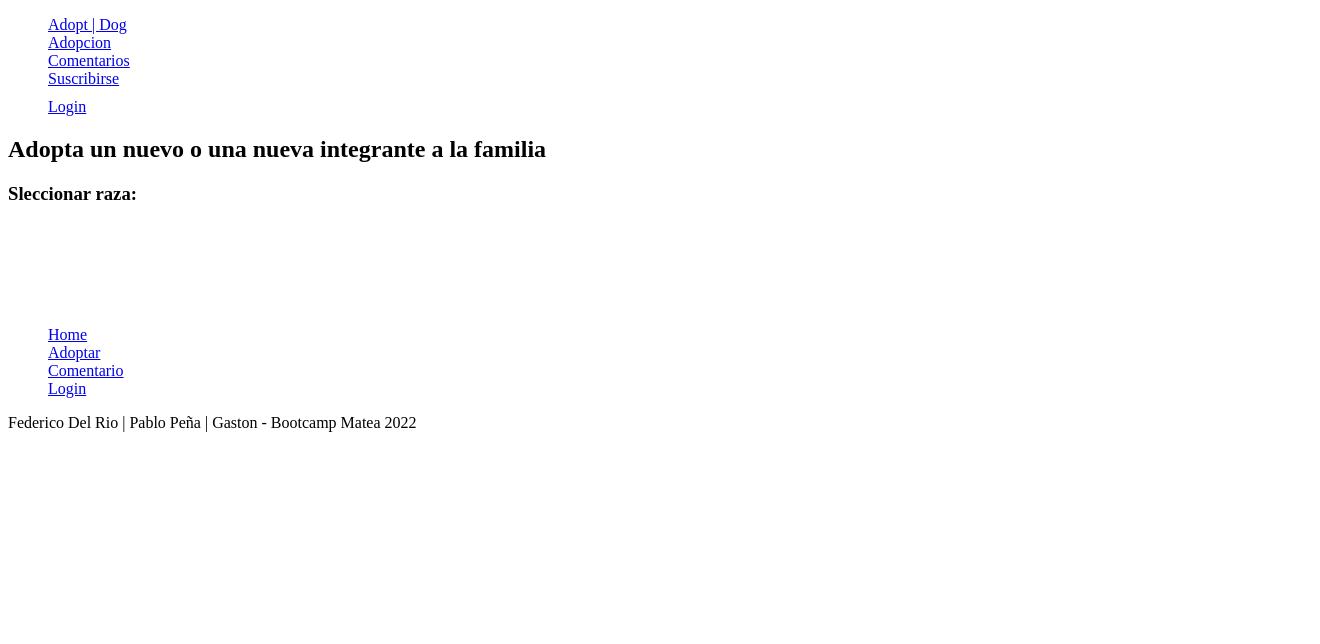
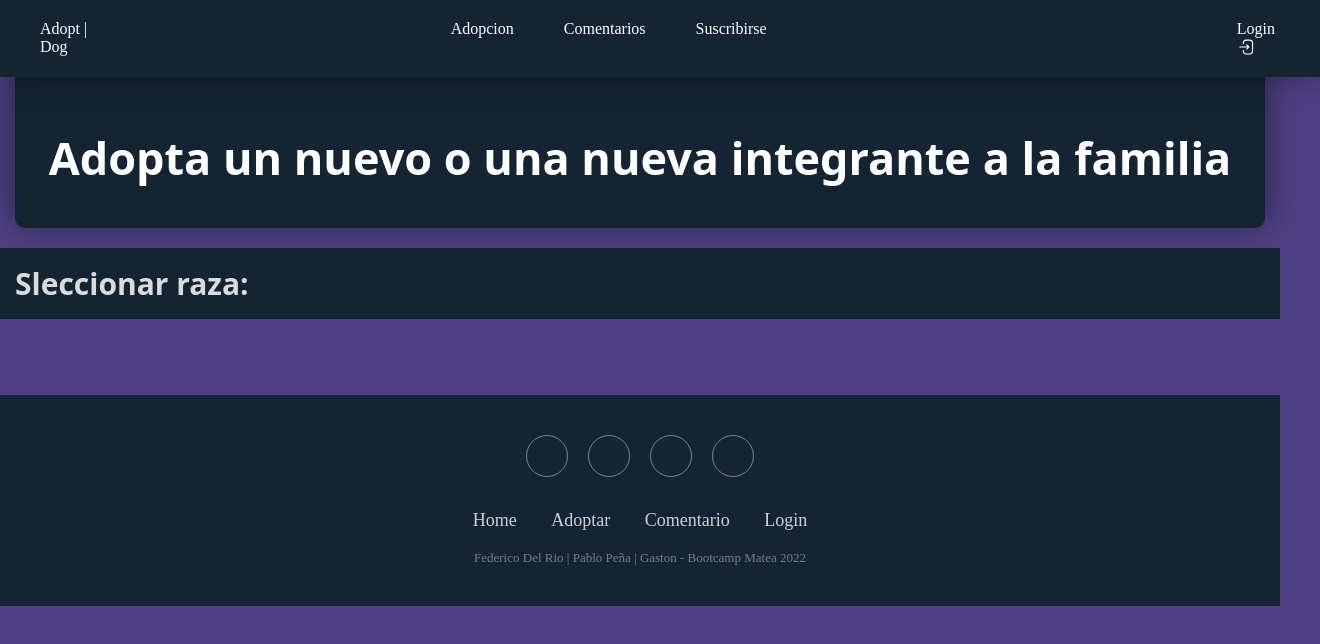
Before and after one commit to sebas-pena/adopt-dogs, a plain HTML site: page public/adopcion.html in a window 1280 px wide. Shown: the whole page, 1320 px wide, since content can reach past the window. Drawn offline with Linux system fonts and the light colour scheme; no server answers.

Commit message:
Agrregla, Corrige y Comenta Estilos

```diff
--- a/public/css/adopcion.css
+++ b/public/css/adopcion.css
@@ -1,17 +1,156 @@
+*{
+  padding: 0;
+  margin: 0;
+}
+
 ul, ol {
   list-style: none;
 }
 
+body{
+  background: #4e4083;
+}
+
+/*=====================================================================================================================================================================================*/
+
+/* | HEADER | */
+
+.Header{
+  padding: 20px;
+  width: 100%;
+  backdrop-filter: blur(3px);
+  font-size: 16px;
+  background: #142433;
+  box-shadow: 0 -5px 33px rgba(0, 0, 0, 0.5);
+}
+
+.Logo{
+  color:  var(--Violet);
+}
+
+.Header ul li{
+  display: inline-block;
+  position: relative;
+  color: rgb(255, 255, 255);
+}
+
+.Header ul li::after{
+  content: '';
+  height: 3px;
+  border-radius: 10px;
+  width: 0;
+  background: #4e4083;
+  position: absolute;
+  left: 0;
+  bottom: -10px;
+  transition: 0.5;
+}
+
+.Header ul li:hover::after{
+  width: 100%;
+}
+
+a{
+  text-decoration: none;
+  color: rgb(255, 255, 255);
+  font-weight: 500;
+}
+
+.svg-login{
+  height: 18px;
+  margin-bottom: -3px;
+}
+
+.Navegacion{
+  display: flex;
+  padding: 0 20px;
+  gap: 50px;
+  list-style: none;
+}
+
+.nav-link-Hom{
+  margin-right: 300px;
+  color: black;
+}
+
+.nav-link-sus{
+  margin-right: 420px;
+}
+
+.Cabeza{
+  display: flex;
+  background: #142433;
+  color: rgb(255, 255, 255);
+  flex-direction: column;
+  align-items: center;
+  margin: 0 15px 20px 15px;
+  border-radius: 0px 0px 10px 10px;
+  padding-top: 50px;
+  padding-bottom: 40px;
+  font-size: 30px;
+  box-shadow: 0 -5px 33px rgba(0, 0, 0, 0.5);
+  font-family: system-ui, -apple-system, BlinkMacSystemFont, 'Segoe UI', Roboto, Oxygen, Ubuntu, Cantarell, 'Open Sans', 'Helvetica Neue', sans-serif;
+}
+
+/* | FIN HEADER | */
+
+/*=====================================================================================================================================================================================*/
+
+/* | FILTRADO | */
+
+.Filtro{
+  display: flex;
+  align-items: center;
+  background: #142433; /* este fondo es opcional ya veremos que hacemos*/
+}
+
+.Filtro .F3 {
+  font-size: 30px;
+  padding: 15px;
+  color: #dbdbdb;
+  font-family: system-ui, -apple-system, BlinkMacSystemFont, 'Segoe UI', Roboto, Oxygen, Ubuntu, Cantarell, 'Open Sans', 'Helvetica Neue', sans-serif;
+}
 
 #breeds-list{
   display: flex;
   justify-content: baseline;
   flex-wrap: wrap;
+  cursor: pointer;
+}
+
+/* | FIN DE FILTRADO | */
+
+/*=====================================================================================================================================================================================*/
+
+/* | TARJETAS DE ADOPCION | */
+
+.btn-adopt{
+  margin: 15px;
+  border-radius: 7px;
+  border: none;
+  background: #9a34fa;
+  color: #fefefe;
+  font-size: 16px;
+  padding: 10px 30px;
+  width: max-content;
+  cursor: pointer;
+}
+
+.btn-adopt:hover{
+  background: rgb(121, 0, 90);
+  transition: 1s;
+  box-shadow: 10px 10px 30px rgba(0, 0, 0, 0.438);
+}
+
+.Parrafo{
+  padding: 10px;
+  font-size: 15px;
+  font-weight: bolder;
 }
 
 #dogs-ctn{
   display: grid;
-  max-width: 1110px;
+  max-width: 1300px;
   gap: 30px;
   margin: auto;
   grid-template-columns: repeat( auto-fit, minmax(330px, 1fr) );
@@ -19,11 +158,90 @@ ul, ol {
 
 #dogs-ctn li {
   background-color: #dbdbdb;
-  border: 1px solid #ddd;
+  border: 0px solid #ddd;
+  border-radius: 10px;
+  box-shadow: 0 15px 60px rgba(0, 0, 0, 0.5);
 }
 
 #dogs-ctn img{
+  border-radius: 10px 10px 0px 0px;
+  border-bottom: 4px solid #142433;
   width: 100%;
-  aspect-ratio: 16/11;
+  height: 350px;
+  aspect-ratio: 13/12;
   object-fit: cover;
+  object-position: top;
 }
+
+/* | FIN DE TARJETAS DE ADOPCION | */
+
+/*=====================================================================================================================================================================================*/
+
+/* | Footer | */
+
+.Footer{
+  padding: 40px 0;
+  background-color: #142433;
+  margin-top: 40px;
+}
+
+.Footer .Social{
+  text-align: center;
+  padding-bottom: 25px;
+  color: #ffffff;
+}
+
+.Footer .Social a {
+  font-size: 26px;
+  color: inherit;
+  border: 1px solid #ccc;
+  width: 40px;
+  height: 40px;
+  line-height: 45px;
+  display: inline-block;
+  text-align: center;
+  border-radius: 50%;
+  margin: 0 8px;
+  opacity: 0.55;
+}
+
+.Footer .Social a:hover {
+  opacity: 0.9;
+}
+
+.Footer ul {
+  margin-top: 0;
+  padding: 0;
+  list-style: none;
+  font-size: 18px;
+  line-height: 1.6;
+  margin-bottom: 0;
+  text-align: center;
+  color: #fdfdfd ;
+}
+
+.Footer ul a{
+  color: inherit;
+  text-decoration: none;
+  opacity: 0.8;
+}
+
+.Footer ul li{
+  display: inline-block;
+  padding: 0 15px;
+}
+
+.Footer ul li:hover{
+  opacity: 1;
+}
+
+.Footer .Copyrigth{
+  margin-top: 15px;
+  text-align: center;
+  font-size: 13px;
+  color: #aaaa;
+}
+
+/* | Fin Footer | */
+
+/*=====================================================================================================================================================================================*/
```
Also changed, not shown: public/css/Home.css (+16 -5 lines).
